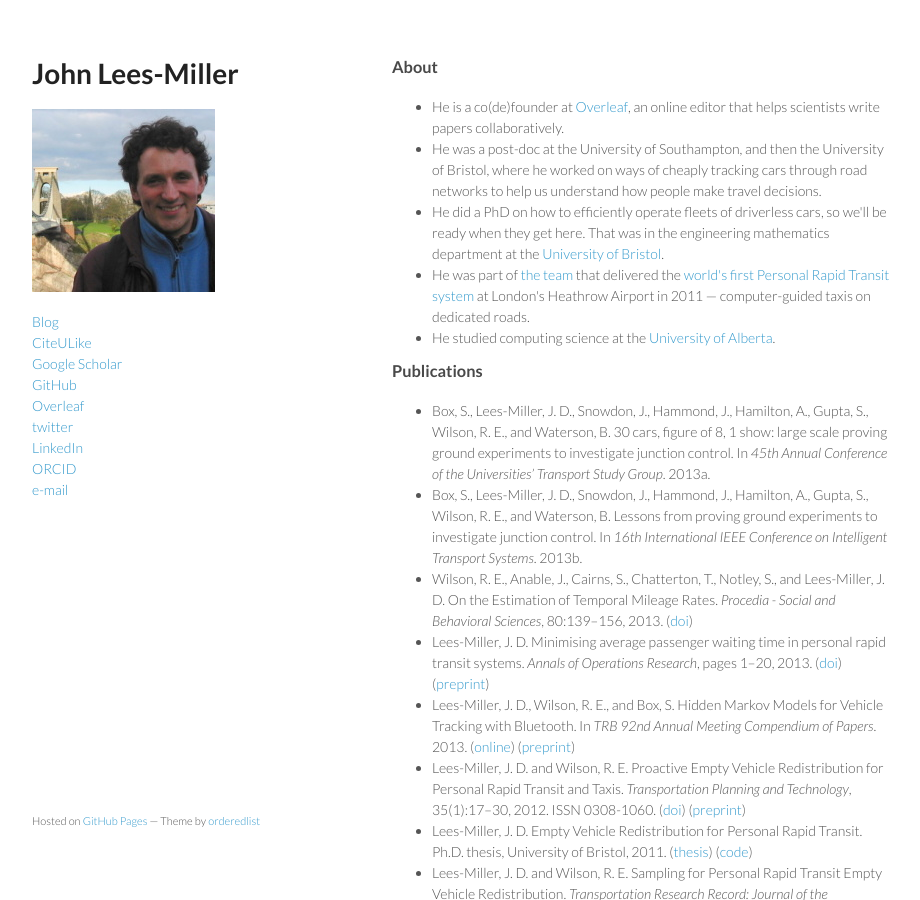
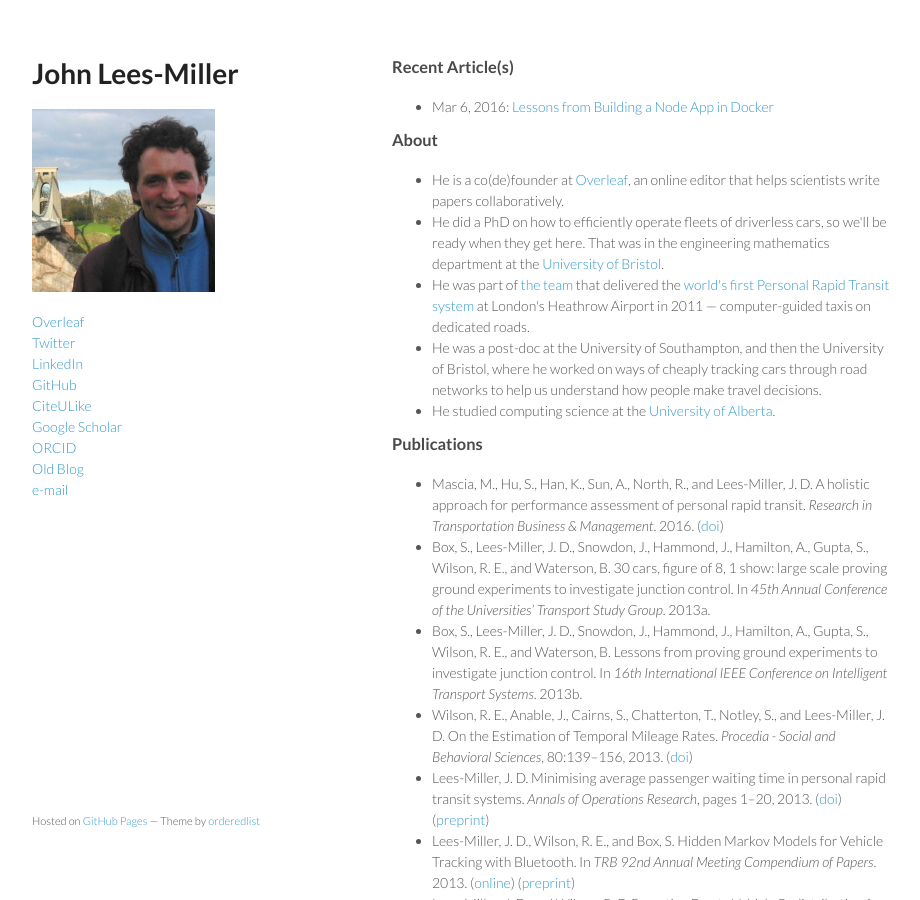
Before and after one commit to jdleesmiller/jdleesmiller.github.io, a Jekyll site: the page built from index.html, in a window 1280 px wide and 900 px high. Shown: the whole window, without its empty margins (178-1098 px from the left). Built offline with Jekyll 4.4.1, drawn with Linux system fonts in a browser that asks for light colours.

Commit message:
update home page

```diff
--- a/index.html
+++ b/index.html
@@ -23,15 +23,15 @@ layout: null
           <img src="images/pic_2011.jpeg" alt="John Lees-Miller" />
         </div>
         <ul>
-          <li><a href="http://jdleesmiller.blogspot.com">Blog</a></li>
+          <li><a href="https://www.overleaf.com">Overleaf</a></li>
+          <li><a href="https://www.twitter.com/jdleesmiller">Twitter</a></li>
+          <li><a href="https://uk.linkedin.com/in/jdleesmiller">LinkedIn</a></li>
+          <li><a href="https://github.com/jdleesmiller">GitHub</a></li>
           <li><a href="http://www.citeulike.org/user/jdleesmiller">CiteULike</a></li>
           <li><a href="http://scholar.google.co.uk/citations?user=KvIYTKYAAAAJ">Google Scholar</a></li>
 
-          <li><a href="https://github.com/jdleesmiller">GitHub</a></li>
-          <li><a href="https://www.overleaf.com">Overleaf</a></li>
-          <li><a href="https://www.twitter.com/jdleesmiller">twitter</a></li>
-          <li><a href="https://uk.linkedin.com/in/jdleesmiller">LinkedIn</a></li>
           <li><a href="http://orcid.org/0000-0003-3492-8854">ORCID</a></li>
+          <li><a href="http://jdleesmiller.blogspot.com">Old Blog</a></li>
           <li>
             <script type="text/javascript">
 //<![CDATA[
@@ -47,16 +47,27 @@ document.write('<a href="mail' +
         </ul>
       </header>
       <section>
+        <h3><a name="articles" class="anchor" href="#articles"></a>Recent Article(s)</h3>
+        <ul>
+        {% for post in site.posts %}
+          <li>
+            <span class="post-meta">{{ post.date | date: "%b %-d, %Y" }}</span>:
+            <a class="post-link" href="{{ post.url | prepend: site.baseurl }}">{{ post.title }}</a>
+          </li>
+        {% endfor %}
+        </ul>
+
         <h3><a name="about" class="anchor" href="#about"></a>About</h3>
         <ul>
           <li>He is a co(de)founder at <a href="http://www.overleaf.com">Overleaf</a>, an online editor that helps scientists write papers collaboratively.</li>
-          <li>He was a post-doc at the University of Southampton, and then the University of Bristol, where he worked on ways of cheaply tracking cars through road networks to help us understand how people make travel decisions.</li>
           <li>He did a PhD on how to efficiently operate fleets of driverless cars, so we'll be ready when they get here. That was in the engineering mathematics department at the <a href="http://www.bris.ac.uk/engineering/departments/engineering-mathematics/">University of Bristol</a>.</li>
           <li>He was part of <a href="http://www.ultraglobalprt.com">the team</a> that delivered the <a href="http://www.youtube.com/watch?v=Byk8LcPovOQ">world's first Personal Rapid Transit system</a> at London's Heathrow Airport in 2011 &mdash; computer-guided taxis on dedicated roads.</li>
+          <li>He was a post-doc at the University of Southampton, and then the University of Bristol, where he worked on ways of cheaply tracking cars through road networks to help us understand how people make travel decisions.</li>
           <li>He studied computing science at the <a href="http://www.cs.ualberta.ca/">University of Alberta</a>.</li>
         </ul>
         <h3><a name="publications" class="anchor" href="#publications"></a>Publications</h3>
         <ul>
+          <li>Mascia, M., Hu, S., Han, K., Sun, A., North, R., and Lees-Miller, J. D. A holistic approach for performance assessment of personal rapid transit. <span class="venue">Research in Transportation Business &amp; Management</span>. 2016. (<a href="http://dx.doi.org/10.1016/j.rtbm.2016.01.008">doi</a>)</li>
           <li>Box, S., Lees-Miller, J. D., Snowdon, J., Hammond, J., Hamilton, A., Gupta, S., Wilson, R. E., and Waterson, B. 30 cars, figure of 8, 1 show: large scale proving ground experiments to investigate junction control. In <span class="venue">45th Annual Conference of the Universities’ Transport Study Group</span>. 2013a.</li>
           <li>Box, S., Lees-Miller, J. D., Snowdon, J., Hammond, J., Hamilton, A., Gupta, S., Wilson, R. E., and Waterson, B. Lessons from proving ground experiments to investigate junction control. In <span class="venue">16th International IEEE Conference on Intelligent Transport Systems</span>. 2013b.</li>
           <li>Wilson, R. E., Anable, J., Cairns, S., Chatterton, T., Notley, S., and Lees-Miller, J. D. On the Estimation of Temporal Mileage Rates. <span class="venue">Procedia - Social and Behavioral Sciences</span>, 80:139–156, 2013.
```
